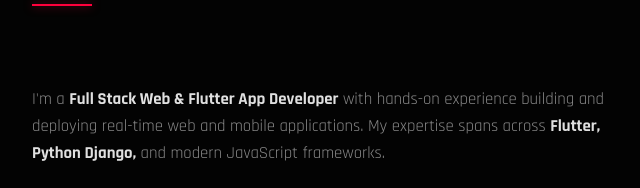
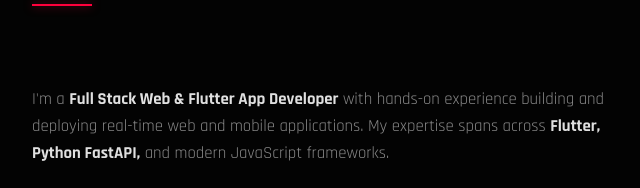
Before and after one commit to Netturi-Pavankalyan/Portfolio, a plain HTML site: page index.html in a window 1280 px wide. Shown: the part 1066-1254 px from the top of the page, 0-640 px from the left. Drawn offline with Linux system fonts and the light colour scheme.

Commit message:
Update code

```diff
--- a/index.html
+++ b/index.html
@@ -89,7 +89,7 @@
               I'm a <strong>Full Stack Web & Flutter App Developer</strong> with hands-on
               experience building and deploying real-time web and mobile
               applications. My expertise spans across
-              <strong>Flutter, Python Django,</strong> and modern JavaScript
+              <strong>Flutter, Python FastAPI,</strong> and modern JavaScript
               frameworks.
             </p>
             <p>
```
